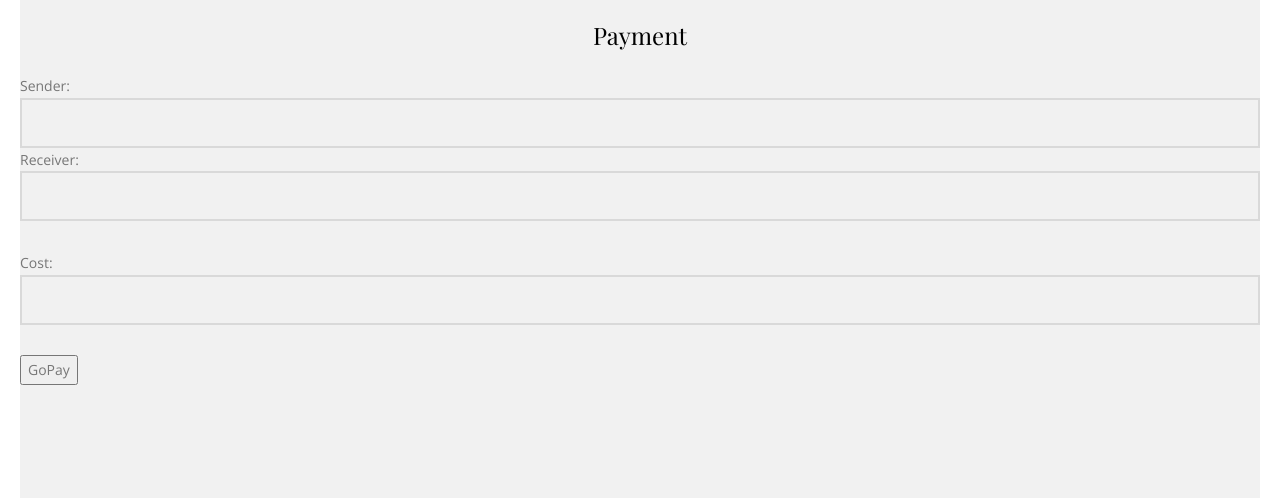
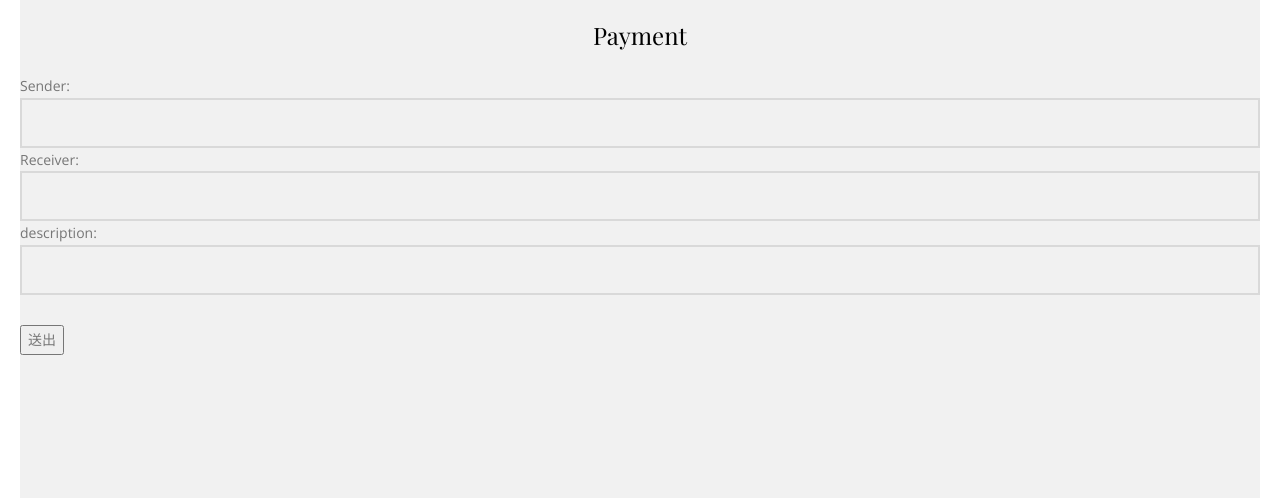
Before and after one commit to rebeca0521/blockchain, a plain HTML site: page gitpage/index.html in a window 1280 px wide. Shown: the part 130-628 px from the top of the page. Drawn offline with nearby package versions, Linux system fonts and the light colour scheme; files whose address does not match are found by name.

Commit message:
Add files via upload

```diff
--- a/gitpage/index.html
+++ b/gitpage/index.html
@@ -91,10 +91,12 @@
 	</nav>
 
 
+<!--5/17新增-->
+	<script src="https://ajax.googleapis.com/ajax/libs/jquery/3.2.1/jquery.min.js"></script>
 
-
-
-	<form id="pay_form" role="form" action="index.html" method="post">
+<!--05/14修改部分！-->
+	<!--form id="pay_form" role="form" action="index.html" method="post"-->
+	<form name="form" id="form">
                 <br style="clear:both">
                 <h3 style="margin-bottom: 25px; text-align: center;">Payment</h3>
                 <div class="form-group">
@@ -102,12 +104,13 @@
 
 				    Receiver: <input type="text" class="form-control" id="rev" name="rev" value="">
 
+				    description: <input type="text" class="form-control" id="description" name="description" value="">
+
+
+
                 </div>
-                <div class="form-group">
-					Cost: <input type="text" class="form-control" id="cost" name="cost" value="">
-                </div>
-
-                <input type='button' name='submit' value='GoPay' onclick='processFormData();'/>
+                <!--這邊button跟原本業師的網站不一樣-->
+                <input type="button" name="submit" value="送出" onclick="sendToken()">
 	</form>
 
 
@@ -154,17 +157,45 @@
 
 
 
+<!--javascript呈現json的部分-->
+	<script>
+		function sendToken(){
+			const api ="SENDER_API" //x-api-key
+			const data ={
+				"sen":document.getElementById("sen").value, //sender user name
+				"rev":document.getElementById("rev").value,
+				"method":"2",
+				"description": document.getElementById("description").value,
+				"txn":"X99KHARMXNVFRDSKBIBFVBYSXRDMZRLYUHWNET9PJHXPIJUWEKWVQWGPHABKYRTKYVJXJWULDEKE99999", // tx of sneder balances
+			}
 
-	<script>
 
-		function processFormData() {
-		 	var sender = document.getElementById("sen").value;
-		 	var receiver = document.getElementById("rev").value;
-		 	jsoncode = "{\"sen\":"+"\""+sender+"\""+","+"\"rev\":"+"\""+receiver+"\""+"}";
-		 	console.log(jsoncode);
+			$.ajax({
+				url:"http://3.87.127.58:8888/send_token",
+				type:'POST',
+				headers:{
+					"contentType":"applition/json;",
+					"X-API-key":api,
+				},
+				contentType:"applition/json;",
+				data: JSON.stringify(data),
+				success:function(result){
+					console.log("result",result);
+				},
+				error:function(error){
+					console.log("error",error)
+				}
+			})
 		}
 
+
+
 	</script>
+
+
+
+
+
 
 	<!-- jQuery -->
 	<script src="js/jquery.min.js"></script>
```
